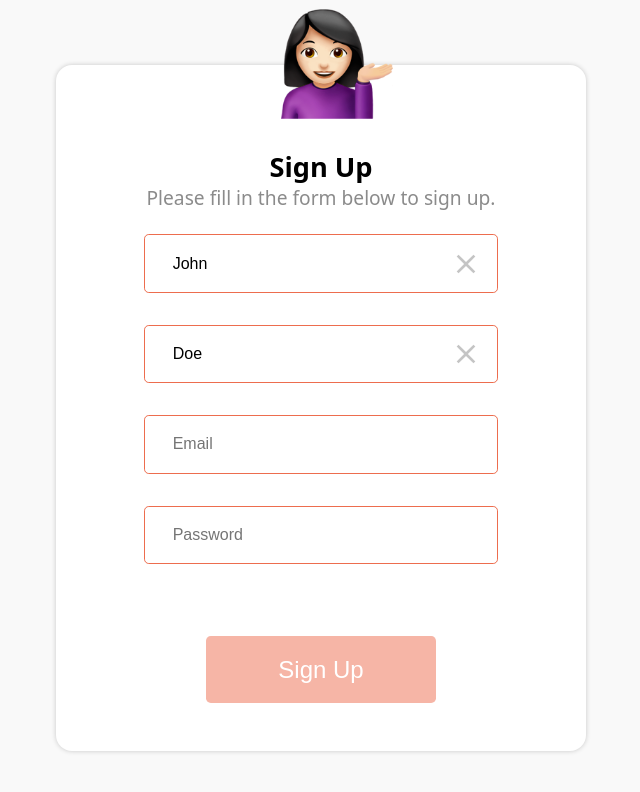
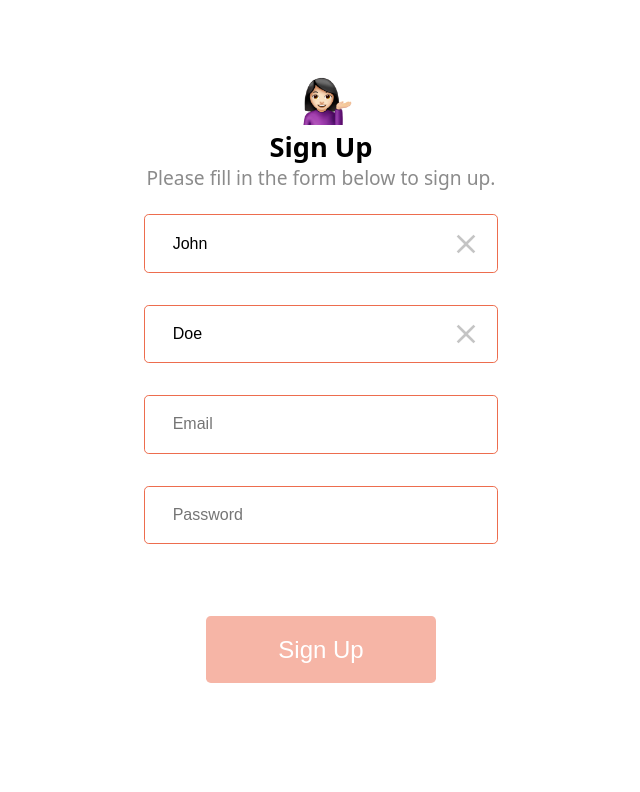
Before and after one commit to NSkye/example-react-form, a React (Vite) app: page / in a window 768 px wide. Shown: the top 792 px of the page, without its empty margins (63-703 px from the left). Built offline with nearby package versions, Linux system fonts and the light colour scheme.

Commit message:
Prettier css on mobile

```diff
--- a/src/App.css
+++ b/src/App.css
@@ -9,6 +9,13 @@
   margin: 0 auto;
   font-size: 16px;
   text-align: center;
+}
+
+@media screen and (min-width: 768px) {
+  #root {
+    font-size: 18px;
+    max-width: 100%;
+  }
 }
 
 .form {
@@ -77,3 +84,23 @@
   cursor: not-allowed;
   background-color: var(--accent-dark, rgb(237 109 78 / 50%));
 }
+
+@media screen and (max-width: 768px) {
+  #root {
+    width: 100%;
+  }
+  .App {
+    padding: 0;
+    max-width: 100%;
+    box-shadow: none;
+    background: none;
+  }
+
+  .App__illustration {
+    transform: translate(0.4rem, calc(-100% - 0.5rem));
+  }
+
+  .App__image {
+    max-width: 3rem;
+  }
+}
--- a/src/index.css
+++ b/src/index.css
@@ -13,3 +13,9 @@
   --accent-dark: rgb(237 109 78 / 50%);
   --text-secondary: rgb(139 139 139);
 }
+
+@media screen and (max-width: 768px) {
+  :root {
+    background-color: white;
+  }
+}
```
